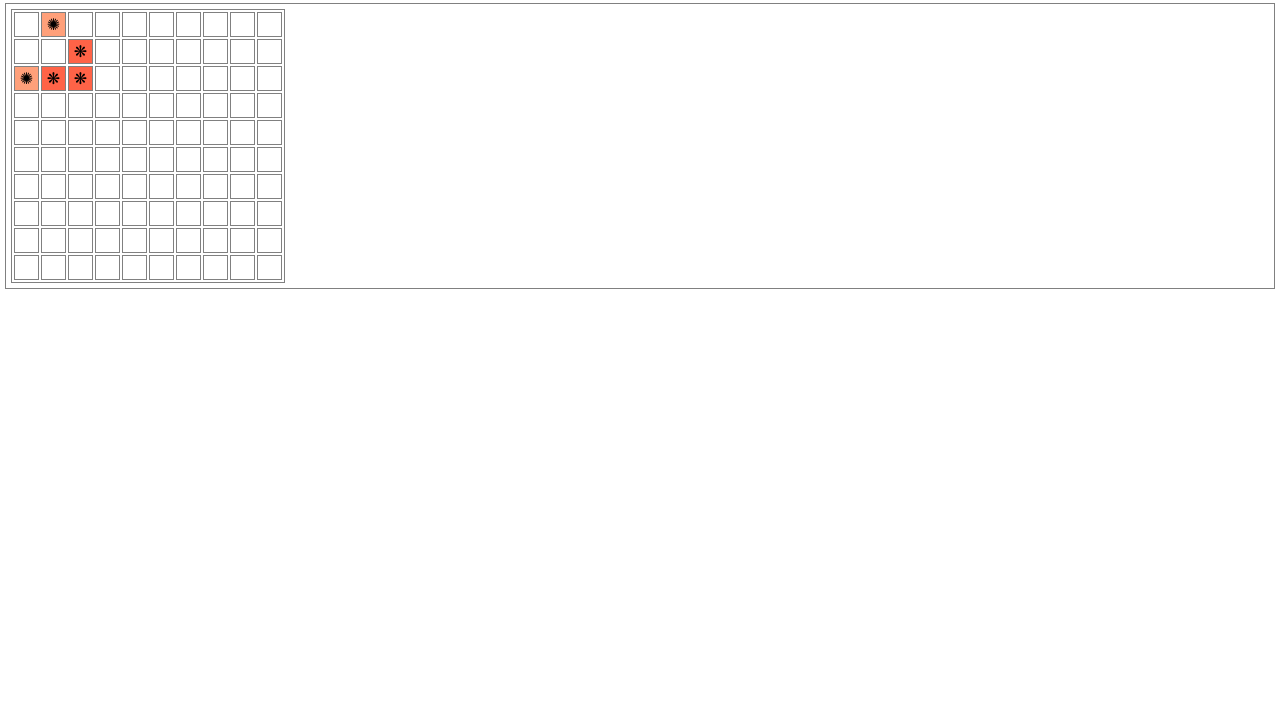
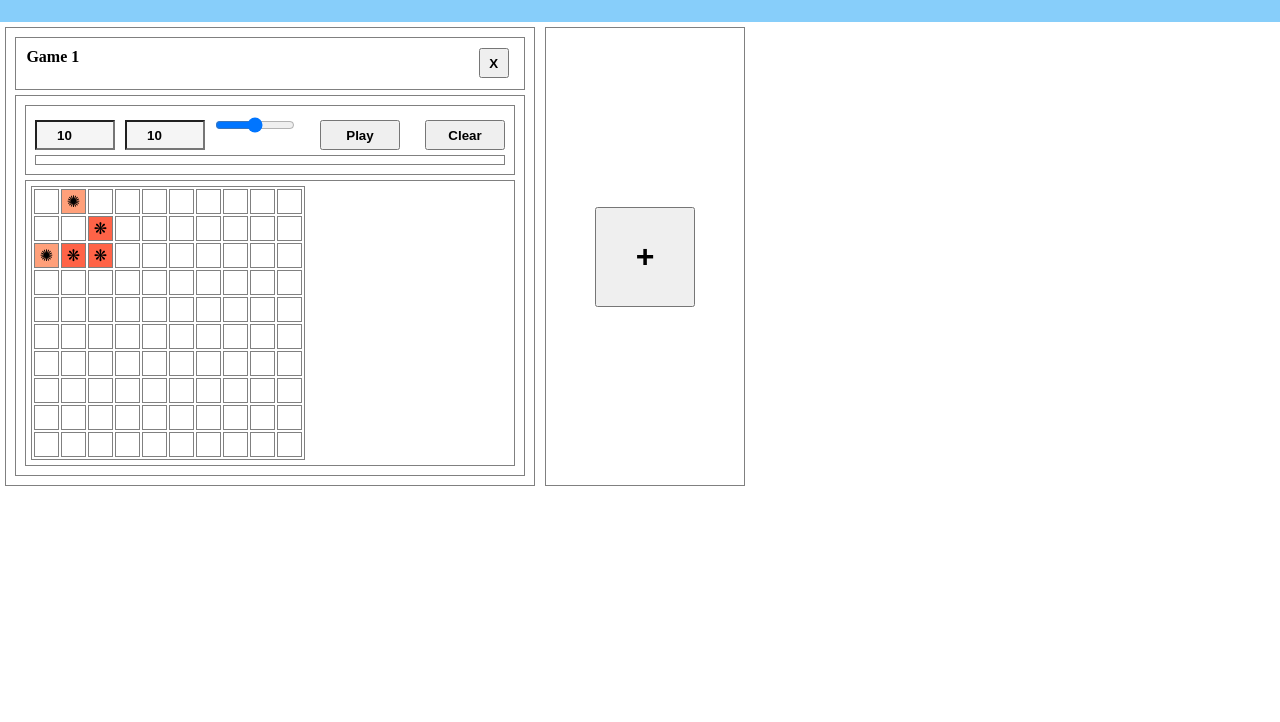
Before and after one commit to papaAndrew/js--typescrypt-basic, a website built with webpack: page index.html in a window 1280 px wide. Shown: the part 78-800 px from the top of the page. Built offline with nearby package versions, Linux system fonts and the light colour scheme.

Commit message:
Dashboard complete

```diff
--- a/prod.webpack.config.js
+++ b/dev.webpack.config.js
@@ -2,7 +2,7 @@ const path = require("path");
 const HtmlWebpackPlugin = require("html-webpack-plugin");
 
 module.exports = {
-  mode: "production",
+  mode: "development",
   entry: "./src/index.ts",
   resolve: {
     extensions: [".tsx", ".ts", ".js"],
--- a/index.html
+++ b/index.html
@@ -4,5 +4,10 @@
     <meta charset="utf-8" />
     <title>Game &quot;Life&quot;</title>
   </head>
-  <body></body>
+  <body>
+    <header class="header">
+      <h1>Game LIFE</h1>
+    </header>
+    <main class="main"></main>
+  </body>
 </html>
--- /dev/null
+++ b/src/control/Dashboard.ts
@@ -0,0 +1,70 @@
+import { GameField } from "../model/GameField";
+import {
+  IDashboardView,
+  MSG_NEW_CARD,
+  MSG_CLOSE_CARD,
+} from "../view/DashboardView";
+import { GameView } from "../view/GameView";
+import { Game } from "./Game";
+
+const TEMPLATE_GLIDER: number[][] = [
+  [0, 1, 0, 0, 0, 0, 0, 0, 0, 0],
+  [0, 0, 1, 0, 0, 0, 0, 0, 0, 0],
+  [1, 1, 1, 0, 0, 0, 0, 0, 0, 0],
+  [0, 0, 0, 0, 0, 0, 0, 0, 0, 0],
+  [0, 0, 0, 0, 0, 0, 0, 0, 0, 0],
+  [0, 0, 0, 0, 0, 0, 0, 0, 0, 0],
+  [0, 0, 0, 0, 0, 0, 0, 0, 0, 0],
+  [0, 0, 0, 0, 0, 0, 0, 0, 0, 0],
+  [0, 0, 0, 0, 0, 0, 0, 0, 0, 0],
+  [0, 0, 0, 0, 0, 0, 0, 0, 0, 0],
+];
+
+export class Dashboard {
+  private genId = 0;
+  private boardView: IDashboardView;
+
+  constructor(boardView: IDashboardView) {
+    this.boardView = boardView;
+
+    this.initBoardView();
+    this.addGame();
+  }
+
+  private initBoardView() {
+    this.boardView.onStateChange((msgID: number, data): void => {
+      this.changeState(msgID, data);
+    });
+  }
+
+  private addGame(name?: string) {
+    const cardID = `Game${(this.genId += 1)}`;
+    const cardName = name || `Game ${this.genId}`;
+
+    this.boardView.addGameCard(cardID, cardName);
+
+    const gameEl = this.boardView.getGameViewElement(cardID) as HTMLElement;
+    const gameField = new GameField(1);
+    const gameView = new GameView(gameEl);
+
+    new Game(gameField, gameView).applyTemplate(TEMPLATE_GLIDER);
+  }
+
+  private removeGame(cardID: string) {
+    this.boardView.removeGameCard(cardID);
+  }
+
+  public changeState(msgID: number, data?: string): void {
+    switch (msgID) {
+      default:
+        return;
+      case MSG_NEW_CARD:
+        this.addGame();
+        break;
+      case MSG_CLOSE_CARD:
+        if (data) {
+          this.removeGame(data);
+        }
+    }
+  }
+}
--- a/src/index.ts
+++ b/src/index.ts
@@ -1,21 +1,7 @@
 import "../style/style.css";
-import { Game } from "./control/Game";
-import { GameField } from "./model/GameField";
-import { GameWiew } from "./view/GameView";
+import { Dashboard } from "./control/Dashboard";
+import { DashboardView } from "./view/DashboardView";
 
-const TEMPLATE_GLIDER: number[][] = [
-  [0, 1, 0, 0, 0, 0, 0, 0, 0, 0],
-  [0, 0, 1, 0, 0, 0, 0, 0, 0, 0],
-  [1, 1, 1, 0, 0, 0, 0, 0, 0, 0],
-  [0, 0, 0, 0, 0, 0, 0, 0, 0, 0],
-  [0, 0, 0, 0, 0, 0, 0, 0, 0, 0],
-  [0, 0, 0, 0, 0, 0, 0, 0, 0, 0],
-  [0, 0, 0, 0, 0, 0, 0, 0, 0, 0],
-  [0, 0, 0, 0, 0, 0, 0, 0, 0, 0],
-  [0, 0, 0, 0, 0, 0, 0, 0, 0, 0],
-  [0, 0, 0, 0, 0, 0, 0, 0, 0, 0],
-];
+const domMain = document.querySelector(".main") as HTMLElement;
 
-new Game(new GameField(10, 10), new GameWiew(document.body)).applyTemplate(
-  TEMPLATE_GLIDER
-);
+new Dashboard(new DashboardView(domMain));
--- a/src/model/utils.ts
+++ b/src/model/utils.ts
@@ -14,7 +14,7 @@ export type CellState = 0 | 1 | 2 | 3;
 export function getMatrix(height: number, width: number): CellState[][] {
   return new Array(height)
     .fill([])
-    .map((item) => new Array(width).fill(STATE_DEAD));
+    .map(() => new Array(width).fill(STATE_DEAD));
 }
 
 export function countAliveNeighbors(
--- /dev/null
+++ b/src/view/DashboardView.ts
@@ -0,0 +1,140 @@
+export const MSG_NEW_CARD = 1;
+export const MSG_CLOSE_CARD = 2;
+
+export type StateChangeEvent = (msgID: number, data?: string) => void;
+
+export interface IDashboardView {
+  addGameCard(id: string, caption?: string): void;
+  removeGameCard(id: string): void;
+  getGameViewElement(id: string): HTMLElement | null;
+  onStateChange(listener: StateChangeEvent): void;
+}
+
+function getGameCardElement(el?: HTMLElement): HTMLDivElement {
+  if (el) {
+    return el.querySelector("div.game-card") as HTMLDivElement;
+  } else {
+    const div: HTMLDivElement = document.createElement("div");
+    div.classList.add("game-card");
+    return div;
+  }
+}
+
+function getButtonAddGameElement(el?: HTMLElement): HTMLButtonElement {
+  if (el) {
+    return el.querySelector("button.add-game") as HTMLButtonElement;
+  } else {
+    const button: HTMLButtonElement = document.createElement("button");
+    button.classList.add("add-game");
+    return button;
+  }
+}
+
+function getCardHeaderElement(el?: HTMLElement): HTMLDivElement {
+  if (el) {
+    return el.querySelector(".card-header") as HTMLDivElement;
+  } else {
+    const div: HTMLHeadingElement = document.createElement("div");
+    div.classList.add("card-header");
+    return div;
+  }
+}
+function getCardCaptionElement(el?: HTMLElement): HTMLHeadingElement {
+  if (el) {
+    return el.querySelector(".card-caption") as HTMLHeadingElement;
+  } else {
+    const hyz: HTMLHeadingElement = document.createElement("h4");
+    hyz.classList.add("card-caption");
+    return hyz;
+  }
+}
+function getCardCloseElement(el?: HTMLElement): HTMLButtonElement {
+  if (el) {
+    return el.querySelector(".card-close") as HTMLButtonElement;
+  } else {
+    const button: HTMLButtonElement = document.createElement("button");
+    button.classList.add("card-close");
+    return button;
+  }
+}
+
+function getGameViewElement(el?: HTMLElement): HTMLDivElement {
+  if (el) {
+    return el.querySelector(`div.game-view`) as HTMLDivElement;
+  } else {
+    const div: HTMLDivElement = document.createElement("div");
+    div.classList.add("game-view");
+    return div;
+  }
+}
+
+export class DashboardView implements IDashboardView {
+  private dashBoard: HTMLElement;
+  private cbStateChange: StateChangeEvent | undefined;
+
+  constructor(patentElement: HTMLElement) {
+    this.dashBoard = patentElement;
+
+    this.addControlPanel();
+  }
+
+  private addControlPanel() {
+    const newPanel = getGameCardElement();
+    newPanel.classList.add("control-panel");
+
+    const buttonAdd: HTMLElement = getButtonAddGameElement();
+    buttonAdd.innerHTML = "+";
+    buttonAdd.addEventListener("click", () => {
+      this.cbStateChange && this.cbStateChange(MSG_NEW_CARD);
+    });
+    newPanel.appendChild(buttonAdd);
+
+    this.dashBoard.appendChild(newPanel);
+  }
+
+  private getLastGameCard(): HTMLElement {
+    const cards = this.dashBoard.querySelectorAll("div.game-card");
+    return cards[cards.length - 1] as HTMLElement;
+  }
+
+  public addGameCard(id: string, caption?: string): void {
+    const gameCard = this.getLastGameCard();
+    gameCard.classList.remove("control-panel");
+    gameCard.innerHTML = "";
+    gameCard.id = id;
+
+    const cardHeader = getCardHeaderElement();
+    const cardName = getCardCaptionElement();
+    const cardBody = getGameViewElement();
+    const cardClose = getCardCloseElement();
+
+    cardName.innerHTML = caption || `Card ${id}`;
+    cardHeader.appendChild(cardName);
+
+    cardClose.innerHTML = "X";
+    cardClose.addEventListener("click", () => {
+      this.cbStateChange && this.cbStateChange(MSG_CLOSE_CARD, gameCard.id);
+    });
+
+    cardHeader.appendChild(cardClose);
+
+    gameCard.appendChild(cardHeader);
+    gameCard.appendChild(cardBody);
+
+    this.addControlPanel();
+  }
+
+  public removeGameCard(cardID: string): void {
+    this.dashBoard.querySelector(`div#${cardID}.game-card`)?.remove();
+  }
+
+  public getGameViewElement(cardID: string): HTMLElement | null {
+    return this.dashBoard.querySelector(
+      `div#${cardID}.game-card .game-view`
+    ) as HTMLElement;
+  }
+
+  public onStateChange(eventListener: StateChangeEvent): void {
+    this.cbStateChange = eventListener;
+  }
+}
--- a/src/view/GameView.ts
+++ b/src/view/GameView.ts
@@ -8,11 +8,6 @@ export type GameState = {
   stepMs: number;
   caption: string;
 };
-
-/**
- * Message IDs for NotificationEvent.
- */
-//export const AC_CLEAR_FIELD = 1;
 
 export type FieldCellChange = (row: number, column: number) => void;
 export type GameStateChange = (newState: Partial<GameState>) => void;
@@ -129,17 +124,11 @@ function getFieldTableElement(el?: HTMLElement): HTMLTableElement {
   }
 }
 
-export class GameWiew implements IGameView {
+export class GameView implements IGameView {
   private el: HTMLElement;
   private fieldHeight = 1;
   private fieldWidth = 0;
 
-  /*   private gameState: GameState = {
-    isPlaying: false,
-    isPaused: false,
-    stepMs: 1000,
-  };
- */
   private cbCellClick: FieldCellChange | undefined;
 
   private cbGameStateChange: GameStateChange | undefined;
@@ -149,12 +138,8 @@ export class GameWiew implements IGameView {
   constructor(parentElement: HTMLElement) {
     this.el = parentElement;
     this.render();
-    //this.updateGameState(this.gameState);
   }
 
-  /**
-   * Отрисовка разметки при обновлении страницы
-   */
   render(): void {
     const newEl = this.el;
 
@@ -209,7 +194,6 @@ export class GameWiew implements IGameView {
 
     newEl.append(controlPanel);
 
-    // игровое поле
     const gameFieldEl: HTMLElement = getGameFieldElement();
 
     const fieldTable: HTMLTableElement = getFieldTableElement();
@@ -277,8 +261,6 @@ export class GameWiew implements IGameView {
       buttonPlay.innerHTML = "Stop";
       buttonPlay.classList.add("run-button--playing");
       buttonPlay.classList.remove("run-button--stopped");
-
-      //console.log("buttonPlay", buttonPlay.innerHTML);
     } else {
       buttonPlay.innerHTML = "Play";
       buttonPlay.classList.add("run-button--stopped");
@@ -287,7 +269,13 @@ export class GameWiew implements IGameView {
   }
   private setCaption(caption: string) {
     const controlPanel = getControlPanelElement(this.el);
-    getMsgBoxElement(controlPanel).innerHTML = caption;
+    const msgBox = getMsgBoxElement(controlPanel);
+    msgBox.innerHTML = caption;
+    if (caption) {
+      msgBox.classList.add("alarm");
+    } else {
+      msgBox.classList.remove("alarm");
+    }
   }
 
   public updateGameState(gameState: Partial<GameState>): void {
--- a/style/style.css
+++ b/style/style.css
@@ -11,12 +11,24 @@ div {
   padding: 4px;
 }
 
+header {
+  min-height: 100px;
+  background-color: lightskyblue;
+  display: flex;
+  flex-wrap: wrap;
+  height: 100%;
+  align-content: flex-start;
+  padding: 2%;
+}
+
 table {
   border: 1px solid gray;
   margin: 1px;
 }
 table .cell {
   border: 1px solid gray;
+  min-height: 25px;
+  min-width: 25px;
   height: 25px;
   width: 25px;
   text-align: center;
@@ -34,6 +46,10 @@ table .cell {
   background-color: lightsalmon;
 }
 
+.alarm {
+  background-color: lightpink;
+}
+
 input {
   height: 30px;
   width: 80px;
@@ -49,3 +65,44 @@ button {
   margin: 0px 5px 0px 20px;
   font-weight: 800;
 }
+
+main {
+  display: flex;
+  align-items: stretch;
+  flex-wrap: wrap;
+}
+
+.game-card {
+  display: inline-block;
+}
+
+.game-card.control-panel {
+  min-width: 200px;
+  display: flex;
+  justify-content: center;
+  align-items: center;
+}
+
+.game-card.control-panel button.add-game {
+  height: 100px;
+  width: 100px;
+  margin: 20px;
+  font-size: xx-large;
+}
+
+.game-card .card-header {
+  display: flex;
+  justify-content: space-between;
+  padding: 2% 2%;
+  margin: 5px;
+}
+button.card-close {
+  min-width: 30px;
+  width: 30px;
+  height: 30px;
+}
+
+.game-view.control-panel {
+  display: flexbox;
+  flex-wrap: wrap;
+}
--- a/webpack.config.js
+++ b/webpack.config.js
@@ -2,7 +2,7 @@ const path = require("path");
 const HtmlWebpackPlugin = require("html-webpack-plugin");
 
 module.exports = {
-  mode: "development",
+  mode: "production",
   entry: "./src/index.ts",
   resolve: {
     extensions: [".tsx", ".ts", ".js"],
```
Also changed, not shown: tests/Dashboard.test.ts (added, +52 -0 lines), tests/DashboardView.test.ts (added, +113 -0 lines), tests/Game.test.ts (+0 -1 lines), tests/GameView.test.ts (+7 -7 lines), tests/gameField.test.ts (+0 -1 lines).
